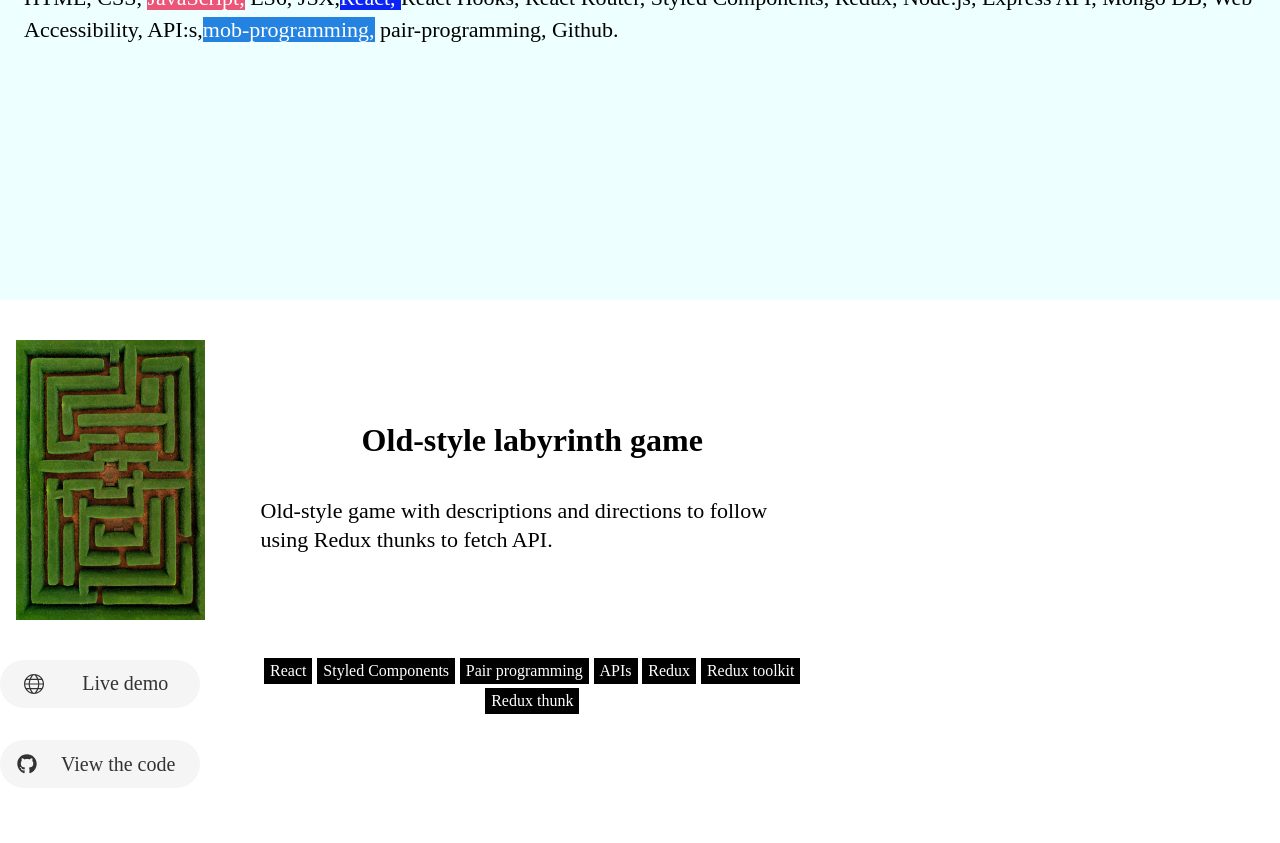
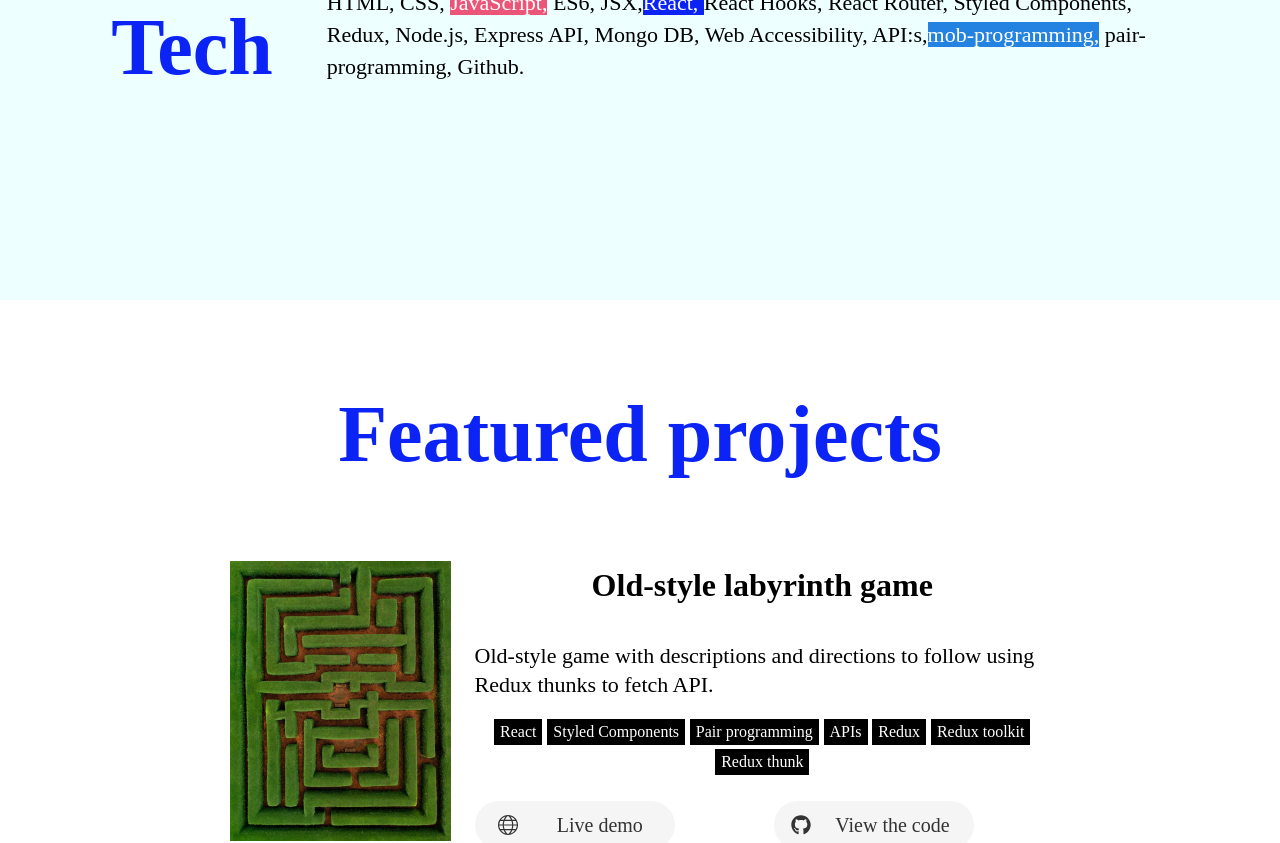
Before and after one commit to noraterbocs/portfolio, a React (Create React App) app: page / in a window 1280 px wide. Shown: the part 1075-1918 px from the top of the page. Built offline with nearby package versions, Linux system fonts and the light colour scheme.

Commit message:
Fixed positioning on projects page

```diff
--- a/src/App.js
+++ b/src/App.js
@@ -1,3 +1,4 @@
+import { FlexContainer } from 'components/FlexContainer'
 import { FeaturedProjects } from 'pages/featuredprojectspage/FeaturedProjects'
 import { Introduction } from 'pages/introductionpage/Introduction'
 import { MyWords } from 'pages/MyWords'
@@ -10,12 +11,12 @@ export const App = () => {
   return (
     <div>
       <Introduction />
-      <div>
+      <FlexContainer>
         <Tech />
         <FeaturedProjects />
         <MyWords />
         <Skills />
-      </div>
+      </FlexContainer>
       <TimeToTalk />
     </div>
   )
--- a/src/components/Button.js
+++ b/src/components/Button.js
@@ -22,9 +22,10 @@ export const Button = styled.button`
     @media (min-width: 744px) {
     grid-area: ${(props) => props.gridArea};
      }
-    :hover {
+    &&:hover {
     color: #FFFFFF;
     background-color: ${(props) => (props.github ? '#EB5577' : '#0B24F5')};
+    cursor:pointer
     }
 
 
--- a/src/components/FlexContainer.js
+++ b/src/components/FlexContainer.js
@@ -7,6 +7,6 @@ export const FlexContainer = styled.div`
     align-items: ${(props) => (props.alignItems || 'center')};
     grid-area: ${(props) => props.gridArea};
     gap: ${(props) => props.gap || '1em'};
-    margin:${(props) => props.margin || '1em'};
+    margin:${(props) => props.margin || '0'};
     flex-wrap:${(props) => props.flexWrap || 'no-wrap'};
 `
--- a/src/components/Icon.js
+++ b/src/components/Icon.js
@@ -8,6 +8,7 @@ export const ContainerContact = styled.div`
     flex-direction: row;
     justify-content: space-between;
     align-items: center;
+    gap:1em;
     @media (min-width: 744px) {
         justify-self: start;
         align-self: stretch;
@@ -21,6 +22,10 @@ export const ContainerContact = styled.div`
 const AnchorIcon = styled.a`
 color: #D0D0D0;
 font-size: 2em;
+    &&:hover {
+    color: var(--header-color);
+    cursor:pointer
+    }
 `
 
 export const Icon = () => {
--- a/src/pages/featuredprojectspage/FeaturedProjects.js
+++ b/src/pages/featuredprojectspage/FeaturedProjects.js
@@ -3,20 +3,18 @@ import { TfiWorld } from 'react-icons/tfi'
 import { FaGithub } from 'react-icons/fa'
 import { Button } from 'components/Button'
 import { FlexContainer } from 'components/FlexContainer'
+import { SectionTitle } from 'components/SectionTitle'
 import projects from '../../data/other-projects.json'
-import { ContainerProjects, ProjectImage, ProjectTechParagraph, ProjectText, ProjectTitle } from './FeaturedProjectsStyling'
+import { ContainerProject, ContainerProjects, ProjectImage, ProjectTechParagraph, ProjectText, ProjectTitle } from './FeaturedProjectsStyling'
 
 export const FeaturedProjects = () => {
-  // const buttons = [
-  //   { icon: TfiWorld, text: 'Live demo' },
-  //   { icon: FaGithub, text: 'View the code' }
-  // ]
   return (
-    <div>
+    <ContainerProjects>
+      <SectionTitle>Featured projects</SectionTitle>
       {projects.map((project) => {
         return (
-          <ContainerProjects key={project.image}>
-            <FlexContainer flexDirection="row">
+          <ContainerProject key={project.image}>
+            <FlexContainer flexDirection="row" gridArea="featured-project-img">
               <ProjectImage src={project.image} alt={project.title} />
             </FlexContainer>
             <FlexContainer gridArea="featured-project-description">
@@ -36,9 +34,9 @@ export const FeaturedProjects = () => {
             <a aria-label={`${project.title} - github`} target="_blank" href={project.github} rel="noreferrer">
               <Button github gridArea="github-btn"><FaGithub /> View the code</Button>
             </a>
-          </ContainerProjects>
+          </ContainerProject>
         )
       })}
-    </div>
+    </ContainerProjects>
   )
 }
--- a/src/pages/featuredprojectspage/FeaturedProjectsStyling.js
+++ b/src/pages/featuredprojectspage/FeaturedProjectsStyling.js
@@ -1,6 +1,20 @@
 import { styled } from 'styled-components'
 
-export const ContainerProjects = styled.div`
+export const ContainerProjects = styled.section`
+padding: 0 24px;
+max-width: 414px;
+    @media (min-width: 744px) {
+    max-width: 820px;
+    }
+@media (min-width: 1280px) {
+    padding: 0 24px;
+    display: flex;
+    flex-direction: column;
+    justify-content: center;
+    align-items: center;
+}
+`
+export const ContainerProject = styled.div`
  padding: 24px 0 18px 0;
  a {
     text-decoration: none;
@@ -15,9 +29,6 @@ export const ContainerProjects = styled.div`
             "featured-project-img tech-stack tech-stack"
             "featured-project-img livedemo-btn github-btn";
     }
-    @media (min-width: 1280px) {
-   max-width: 820px;
-    }
 `
 export const ProjectText = styled.p`
  font-size: 22px;
@@ -31,7 +42,6 @@ export const ProjectTitle = styled.h2`
     line-height: 43px;
     padding: 12px 0 9px 0;
 `
-
 export const ProjectTechParagraph = styled.p`
   font-family: var(--primary-font-family);
     font-size: 16px;
@@ -41,7 +51,6 @@ export const ProjectTechParagraph = styled.p`
     color: #FFFFFF;
     padding: 2px 6px;
 `
-
 export const ProjectImage = styled.img`
     height: 280px;
     width: 327px;
--- a/src/pages/techpage/TechStyling.js
+++ b/src/pages/techpage/TechStyling.js
@@ -3,12 +3,26 @@ import { styled } from 'styled-components'
 export const ContainerTech = styled.div`
     background: #EDFFFF;
     height: 530px;
-    padding: 0 24px;
+    /* padding: 0 2em; */
+    width:100%;
+    display:flex;
+    justify-content: center;
+    align-items: center;
+    gap: 2em;
+    flex-direction: column;
+     @media (min-width: 1280px) {
+        flex-direction: row
+    }
 `
 export const Paragraph = styled.p`
     font-size: 22px;
     font-weight: 400;
     line-height: 32px;
+    max-width: 820px;
+    padding: 0 1em;
+    /* @media (min-width: 1280px) {
+        max-width: 820px;
+    } */
 `
 export const Span = styled.span`
     background-color: ${(props) => props.backgroundColor};
```
